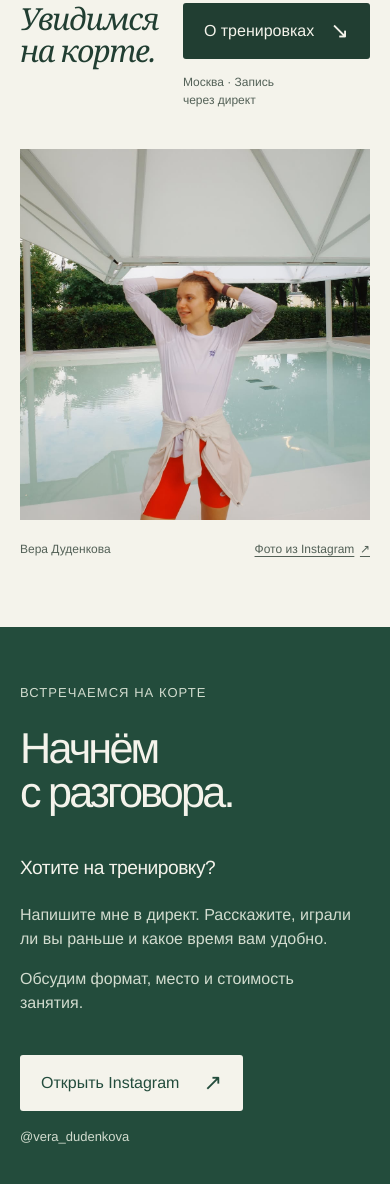
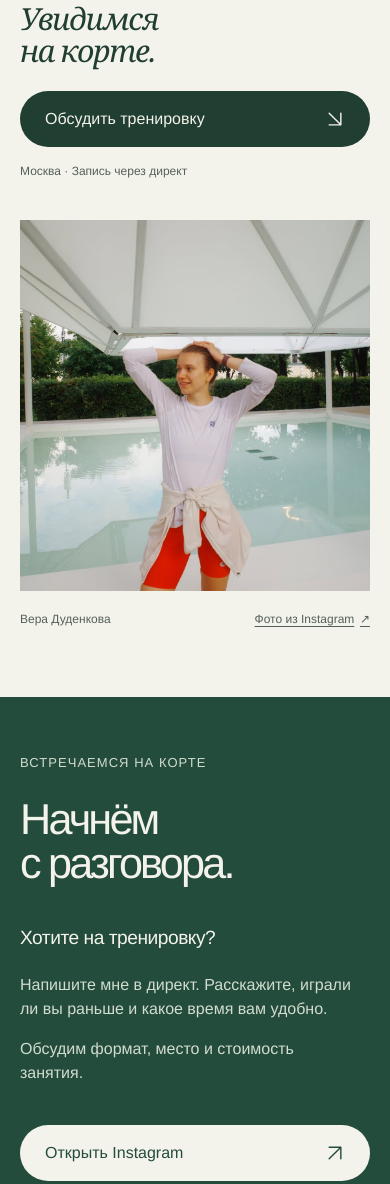
Before and after one commit to anton-gorokhovatsky/vera, a website: page site/index.html in a window 390 px wide. Shown: the part 299-1483 px from the top of the page. Drawn offline with Linux system fonts and the light colour scheme.

Commit message:
Refine call-to-action buttons and their interaction states

```diff
--- a/site/index.html
+++ b/site/index.html
@@ -38,7 +38,7 @@
           <div class="hero-intro">
             <p class="hero-line">Увидимся <br>на корте.</p>
             <div class="hero-action">
-              <a class="button button-primary" href="#contact">О тренировках <span aria-hidden="true">↘</span></a>
+              <a class="button button-primary" href="#contact">Обсудить тренировку<svg class="button-icon" viewBox="0 0 24 24" aria-hidden="true" focusable="false"><path d="m5 5 14 14M5 19h14V5"></path></svg></a>
               <p class="supporting">Москва · Запись через директ</p>
             </div>
           </div>
@@ -69,7 +69,7 @@
             <h3>Хотите на тренировку?</h3>
             <p>Напишите мне в директ. Расскажите, играли ли вы раньше и какое время вам удобно.</p>
             <p>Обсудим формат, место и стоимость занятия.</p>
-            <a class="button button-light" href="https://www.instagram.com/vera_dudenkova/">Открыть Instagram <span aria-hidden="true">↗</span></a>
+            <a class="button button-light" href="https://www.instagram.com/vera_dudenkova/">Открыть Instagram<svg class="button-icon" viewBox="0 0 24 24" aria-hidden="true" focusable="false"><path d="M5 19 19 5M5 5h14v14"></path></svg></a>
             <p class="contact-handle">@vera_dudenkova</p>
           </div>
         </div>
--- a/site/styles.css
+++ b/site/styles.css
@@ -19,8 +19,11 @@
     --court-ink: #f4f3eb;
     --court-muted: #d2dccf;
     --ball: #dfed91;
+    --ball-pressed: #cfdd7f;
     --ball-ink: #213e32;
     --button: #213e32;
+    --button-hover: #315744;
+    --button-active: #172d24;
     --button-ink: #f4f3eb;
     --focus: #97520f;
     --font: "Helvetica Neue", Helvetica, Arial, sans-serif;
@@ -45,6 +48,8 @@
       --court: #0e211a;
       --court-muted: #c5d1c0;
       --button: #dfed91;
+      --button-hover: #ecf5ba;
+      --button-active: var(--ball-pressed);
       --button-ink: #172a24;
       --focus: #dfed91;
     }
@@ -92,10 +97,13 @@
   .hero-intro { margin-top: clamp(2rem, 5vw, 4rem); }
   .hero-line { font-family: var(--serif); font-style: italic; font-size: clamp(2rem, 3vw, 3rem); letter-spacing: -.045em; line-height: 1.06; }
   .hero-action { margin-top: var(--space-lg); min-width: 0; max-width: 100%; }
-  .button { display: inline-flex; align-items: center; justify-content: space-between; gap: 2rem; min-height: 56px; max-width: 100%; padding: .875rem 1.25rem; border: 1px solid transparent; border-radius: 3px; font-size: 1rem; line-height: 1.4; text-decoration: none; overflow-wrap: anywhere; }
-  .button span { font-size: 1.4rem; line-height: 1; }
+  .button { display: inline-flex; align-items: center; justify-content: space-between; gap: 1.25rem; min-height: 56px; max-width: 100%; padding: .875rem 1.5rem; border: 1px solid transparent; border-radius: 999px; font-size: 1rem; font-weight: 500; line-height: 1.4; text-decoration: none; overflow-wrap: anywhere; }
+  .button-icon { width: 20px; height: 20px; flex: 0 0 20px; fill: none; stroke: currentColor; stroke-width: 1.7; stroke-linecap: round; stroke-linejoin: round; }
   .button-primary { color: var(--button-ink); background: var(--button); }
-  .button:hover { text-decoration: underline; text-underline-offset: .25em; }
+  .button:hover { text-decoration: none; }
+  .button-primary:hover { background: var(--button-hover); }
+  .button-primary:active { background: var(--button-active); }
+  .button:active { box-shadow: inset 0 0 0 1px currentColor; }
   .supporting { margin-top: .9rem; font-size: var(--text-sm); color: var(--muted); }
   .hero-figure { min-width: 0; }
   .portrait-frame { position: relative; background: var(--line); }
@@ -119,7 +127,9 @@
   h3 { font-size: clamp(1.2rem, 1.7vw, 1.5rem); font-weight: 500; line-height: 1.2; letter-spacing: -.025em; margin-bottom: var(--space-md); }
   .contact-copy > p { max-width: 29ch; color: var(--court-muted); }
   .contact-copy > p + p { margin-top: var(--space-sm); }
-  .button-light { background: var(--court-ink); color: var(--court); margin-top: var(--space-lg); gap: 1.5rem; }
+  .button-light { background: var(--court-ink); color: var(--court); margin-top: var(--space-lg); }
+  .button-light:hover { background: var(--ball); }
+  .button-light:active { background: var(--ball-pressed); }
   .contact-copy .contact-handle { margin-top: var(--space-sm); font-size: var(--text-sm); }
 
   .footer { display: flex; flex-wrap: wrap; justify-content: space-between; align-items: center; gap: var(--space-md); padding-block: 1.75rem; font-size: var(--text-sm); }
@@ -149,9 +159,10 @@
     h1 { font-size: clamp(3.2rem, 12.2vw, 5.4rem); line-height: 1; }
     .hero-intro { margin-top: 2rem; display: flex; flex-wrap: wrap; gap: 1.5rem; align-items: start; justify-content: space-between; }
     .hero-line { font-size: clamp(1.9rem, 5.4vw, 2.4rem); }
-    .hero-action { margin-top: 0; }
+    .hero-action { margin-top: 0; width: 100%; }
     .hero-action .button { gap: 1rem; }
-    .supporting { max-width: 18ch; font-size: .75rem; }
+    .button { width: 100%; }
+    .supporting { max-width: none; font-size: .75rem; }
     .hero-figure { max-width: 34rem; }
     .portrait { aspect-ratio: 1 / 1.06; object-position: 50% 68%; }
     .hero-figure figcaption { display: flex; }
```
Also changed, not shown: AGENTS.md (+1 -0 lines), docs/QA.md (+2 -0 lines).
